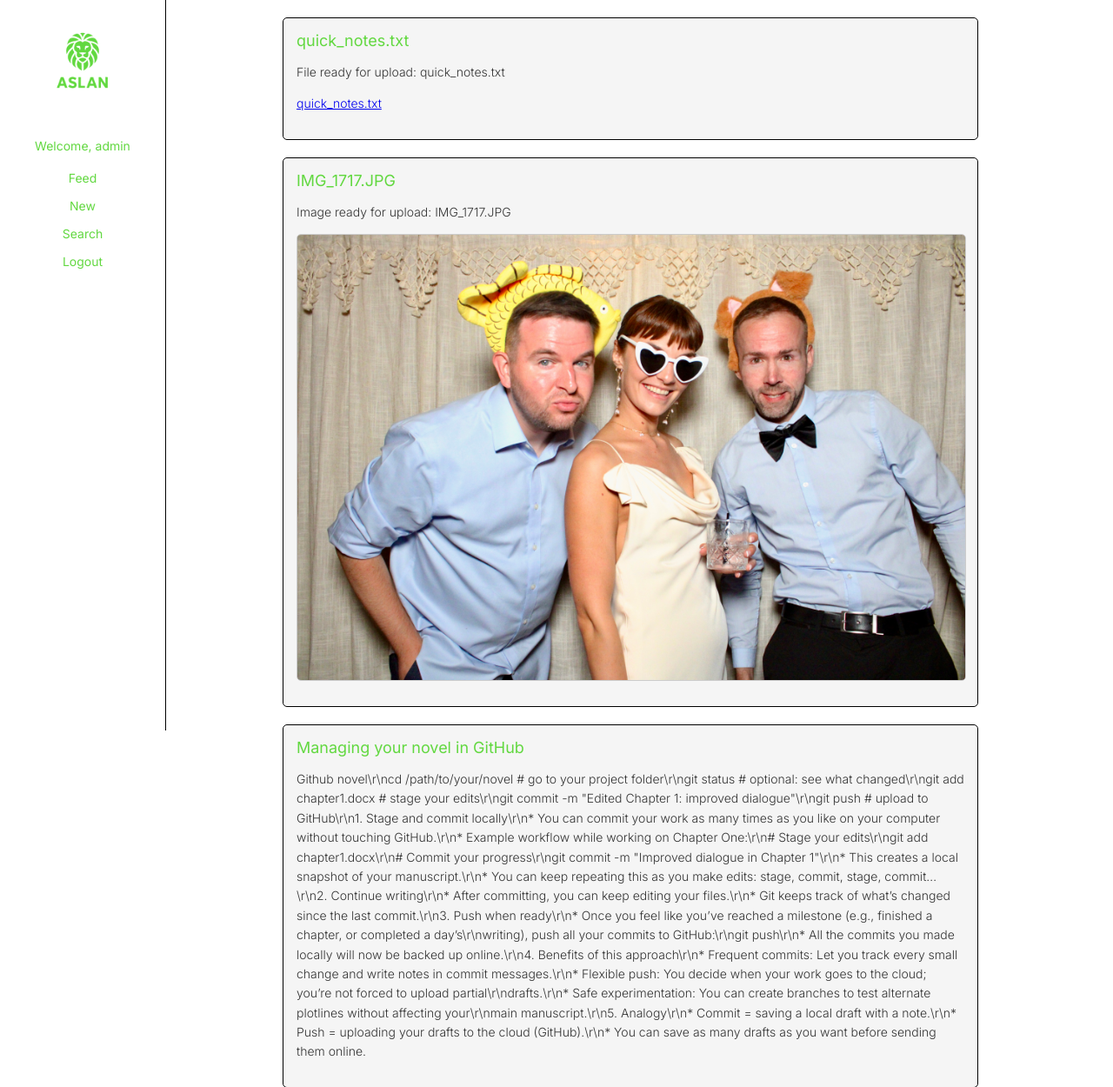
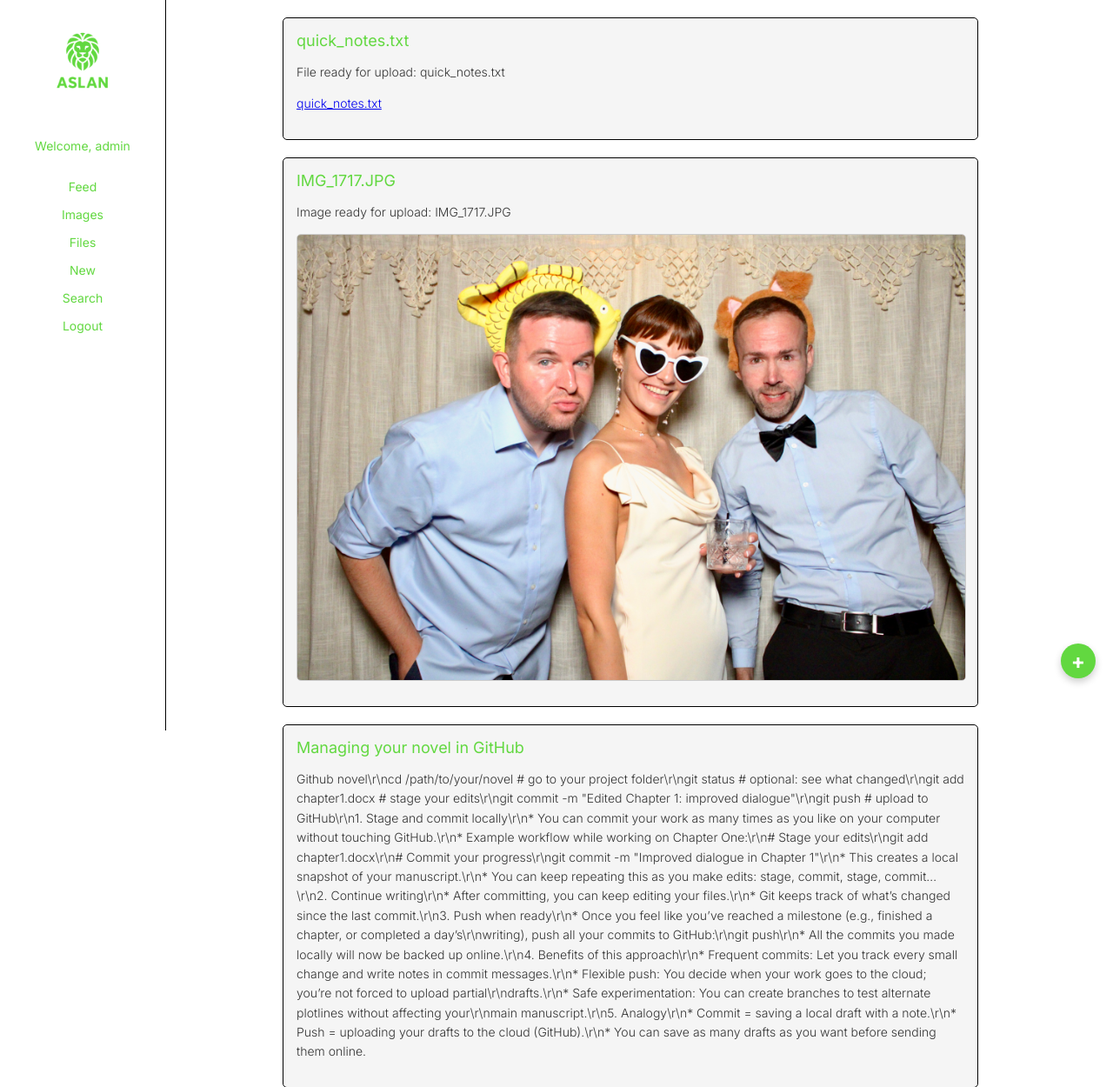
Before and after one commit to notwritingasusual/aslan, a Flask app: page / in a window 1280 px wide. Shown: the top 1250 px of the page at 87% size. Run offline with Flask 3, Linux system fonts and the light colour scheme; a user stored in the database is signed in; data comes from the database, SQL or seed files in the repository; both versions use the stored data as it was after the commit.

Commit message:
new nav items and + link

```diff
--- a/app.py
+++ b/app.py
@@ -147,7 +147,22 @@ def index():
     else:
         posts = Post.query.order_by(Post.id.desc()).all()
 
-    return render_template('index.html', posts=posts, query=query, username=username)
+    return render_template('index.html', posts=posts, query=query, username=username, current_route='index')
+
+@app.route('/images')
+@login_required
+def images_feed():
+    username = session.get('username')
+    posts = Post.query.filter(Post.content.ilike('%<img src="%')).order_by(Post.id.desc()).all()
+    return render_template('index.html', posts=posts, username=username, current_route='images')
+
+@app.route('/files')
+@login_required
+def files_feed():
+    username = session.get('username')
+    posts = Post.query.filter(Post.content.ilike('%<a href="%')).order_by(Post.id.desc()).all()
+    return render_template('index.html', posts=posts, username=username, current_route='files')
+    return render_template('index.html', posts=posts, username=username)
 
 #--------------------------------------------------------------------------------#
 #                                  UPLOAD ROUTES                                 #
--- a/static/style.css
+++ b/static/style.css
@@ -41,7 +41,8 @@ body {
 .menu {
     list-style: none;
     padding: 0;
-    margin: 0;
+    margin: 20px auto 0 auto; /* Center the menu horizontally */
+    width: fit-content; /* Allow the menu to shrink to content width */
 }
 
 .menu li {
@@ -55,11 +56,15 @@ body {
     font-weight: 400;
     padding: 5px 0;
     display: block;
+    transition: font-size 0.2s ease-in-out, font-weight 0.2s ease-in-out;
 }
 
 .menu a:hover {
-    background-color: #f0f0f0;
-    border-radius: 3px;
+    font-weight: bold;
+}
+
+.active-link {
+    text-decoration: underline;
 }
 
 .welcome-message {
@@ -91,7 +96,7 @@ main {
     background-image: url('images/bloglogo2.png');
     background-repeat: no-repeat;
     background-attachment: fixed;
-    background-position: center;
+    background-position: 60% center;
     background-size: 50%;
     opacity: 0.3;
     top: 0;
@@ -370,8 +375,8 @@ main {
 }
 
 .edit-post-link {
-    top: 10px;
-    right: 60px;
+    bottom: 10px;
+    left: 10px;
 }
 
 .delete-post-link {
@@ -387,3 +392,27 @@ main {
     border-radius: 5px;
     border: 0.5px solid #ccc;
 }
+
+#new-post-bottom-right-link {
+    position: fixed;
+    bottom: 20px;
+    right: 20px;
+    background-color: #62d840;
+    color: #ffffff;
+    font-size: 24px;
+    font-weight: bold;
+    width: 40px;
+    height: 40px;
+    border-radius: 50%;
+    display: flex;
+    justify-content: center;
+    align-items: center;
+    text-decoration: none;
+    z-index: 1000;
+    box-shadow: 0px 4px 8px rgba(0, 0, 0, 0.2);
+    transition: background-color 0.3s ease;
+}
+
+#new-post-bottom-right-link:hover {
+    background-color: #4CAF50;
+}
--- a/templates/index.html
+++ b/templates/index.html
@@ -31,12 +31,15 @@
         </div>
         {% endif %}
         <ul class="menu">
-            <li class="nav-item"><a href="/">Feed</a></li>
-            <li class="nav-item"><a href="#" id="new-post-link">New</a></li>
-            <li class="nav-item"><a href="#" id="search-link">Search</a></li>
-            <li class="nav-item"><a href="/logout">Logout</a></li>
-        </ul>
-    </nav>
+            <li class="nav-item"><a href="/" class="{% if current_route == 'index' %}active-link{% endif %}">Feed</a></li>
+            <li class="nav-item"><a href="/images" class="{% if current_route == 'images' %}active-link{% endif %}">Images</a></li>
+            <li class="nav-item"><a href="/files" class="{% if current_route == 'files' %}active-link{% endif %}">Files</a></li>
+            <li class="nav-item"><a href="#" id="new-post-link">New</a></li>        <li class="nav-item"><a href="#" id="search-link">Search</a></li>
+        <li class="nav-item"><a href="/logout">Logout</a></li>
+    </ul>
+</nav>
+
+<a href="#" id="new-post-bottom-right-link">+</a>
 
     <!--
     //--------------------------------------------------------------------------------
@@ -123,7 +126,7 @@
                         <h2>{{ post.title }}</h2>
                         <div class="post-content">{{ post.content | nl2p | safe }}</div>
                         <a href="/edit/{{ post.id }}" class="edit-post-link">Edit</a>
-                        <a href="/delete/{{ post.id }}" class="delete-post-link" onclick="return confirm('Are you sure you want to delete this post?')">Delete</a>
+                        <a href="/delete/{{ post.id }}" class="delete-post-link" onclick="return confirm('Are you sure you want to delete this post?')">X</a>
                     </div>
                 {% endfor %}
             {% else %}
@@ -163,7 +166,14 @@
         const searchPopup = document.getElementById('search-popup');
         const closeSearchButton = document.getElementById('close-search');
 
+        const newPostBottomRightLink = document.getElementById('new-post-bottom-right-link');
+
         newPostLink.addEventListener('click', (event) => {
+            event.preventDefault();
+            newPostPopup.classList.add('visible');
+        });
+
+        newPostBottomRightLink.addEventListener('click', (event) => {
             event.preventDefault();
             newPostPopup.classList.add('visible');
         });
```
Also changed, not shown: database.db, static/uploads/quick_notes.txt (added).
